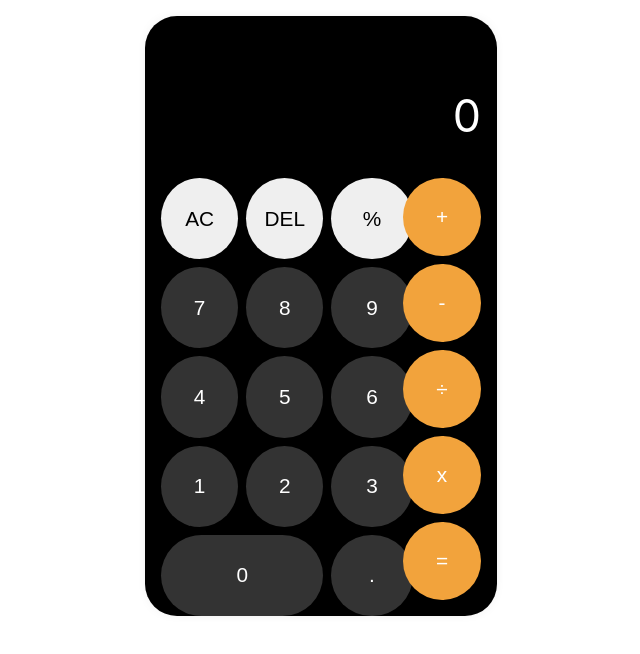
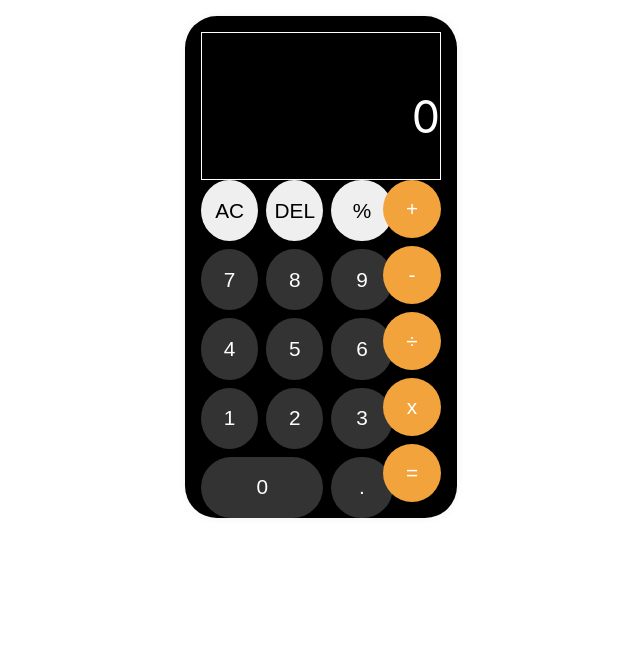
Before and after one commit to thecode-master-sy/react-calculator, a React (Vite) app: page / in a window 1280 px wide. Shown: the top 654 px of the page, without its empty margins (319-959 px from the left). Built offline with nearby package versions, Linux system fonts and the light colour scheme.

Commit message:
first commit

```diff
--- a/src/App.css
+++ b/src/App.css
@@ -9,6 +9,10 @@
 .orange {
   background-color: #f2a33c;
   color: white;
+}
+
+.border {
+  border: 1px solid white;
 }
 
 .spanTwo {
@@ -88,7 +92,7 @@ button:active {
 .CalcContainer {
   background-color: black;
   padding: 1em;
-  width: min(100%, 20em);
+  width: min(100%, 15em);
   margin: auto;
   border-radius: 2em;
   box-shadow: 0 0 1em -0.8em rgba(0, 0, 0, 0.8);
--- a/src/App.jsx
+++ b/src/App.jsx
@@ -1,4 +1,4 @@
-import { useState, useReducer, useMemo } from "react";
+import { useState, useReducer, useMemo, useEffect } from "react";
 import Number from "./components/NumberButtons";
 import Operator from "./components/OperatorButtons";
 import { Evaluate } from "./Evaluate";
@@ -167,18 +167,20 @@ function App() {
     history: "",
   });
 
-  let fsLarge = useMemo(() => {
+  const [fsLarge, setFont] = useState("fs-large");
+
+  useEffect(() => {
     if (display.currentNumber.toString().length > 10) {
-      return "fs-mid";
+      setFont("fs-mid");
     } else {
-      return "fs-large";
+      setFont("fs-large");
     }
   }, [display.currentNumber]);
 
   return (
     <div className="App">
       <div className="CalcContainer">
-        <div className="Screen">
+        <div className="Screen border">
           <span className="fs-small display-block mg-bottom-large">
             {display.history}
           </span>
```
